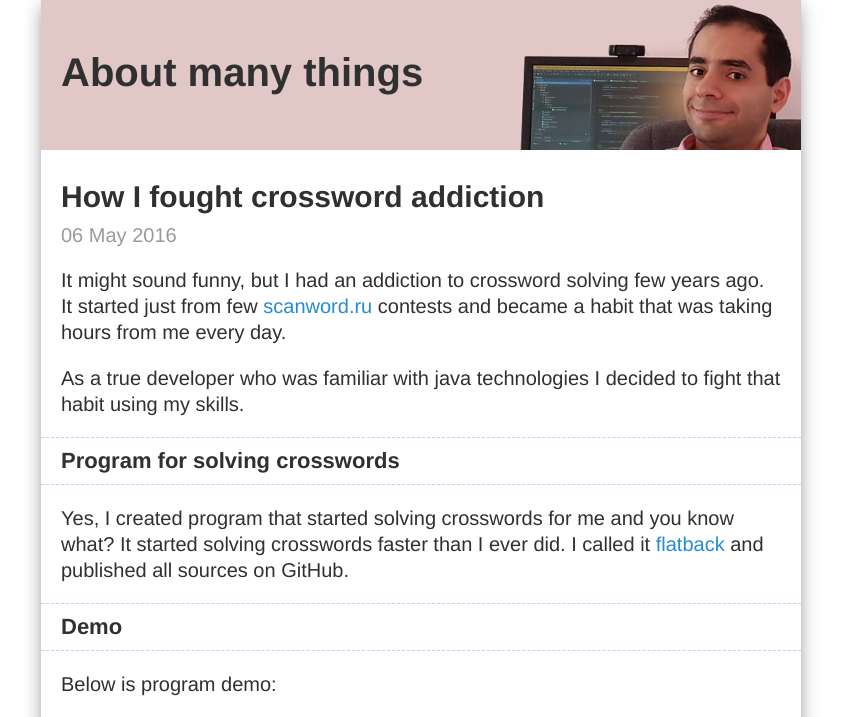
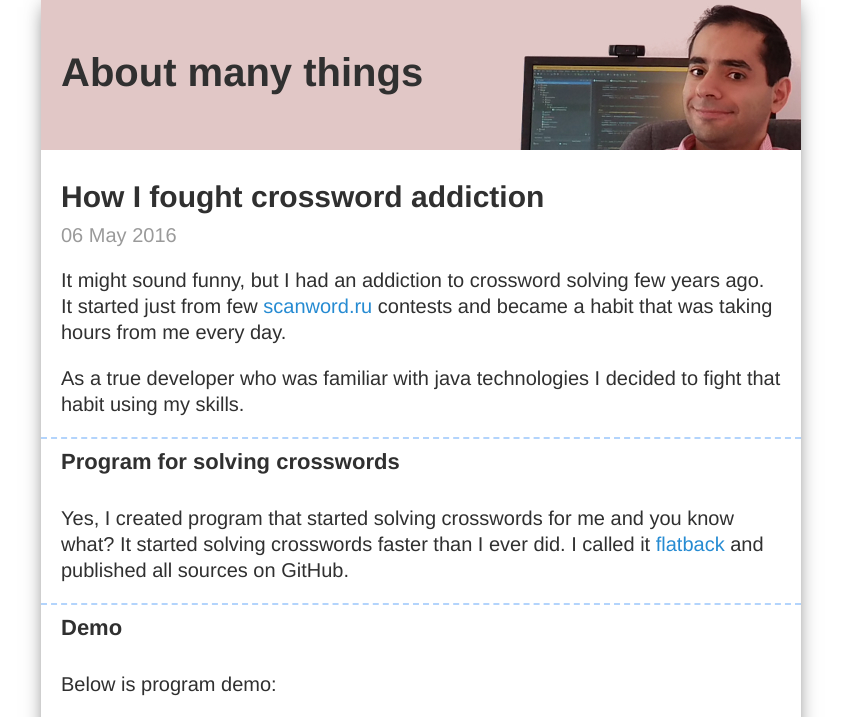
Before and after one commit to gevorg/gevorg.github.io, a Jekyll site: the page built from _posts/2016-05-06-How I fought crossword addiction.md, in a window 1280 px wide. Shown: the top 717 px of the page, without its empty margins (219-1060 px from the left). Built offline with Jekyll 4.4.1, drawn with Linux system fonts in a browser that asks for light colours; comment, search, counter and statistics services are not loaded; grey boxes are pictures that could not be loaded.

Commit message:
Nicer borders.

```diff
--- a/css/styles.css
+++ b/css/styles.css
@@ -45,8 +45,7 @@ h2 {
     font-size: 22px;
     margin: 0 -20px;
     padding: 10px 20px;
-    border-top: 1px dashed #b3d4fc;
-    border-bottom: 1px dashed #b3d4fc;
+    border-top: 2px dashed #b3d4fc;
 }
 
 h1 {
@@ -121,7 +120,7 @@ section.post .wrap img {
 }
 
 section.post:not(:first-of-type) {
-    border-top: 1px dashed #b3d4fc;
+    border-top: 2px dashed #b3d4fc;
 }
 
 section.post header, section.post header a, section.post header h1 {
```
